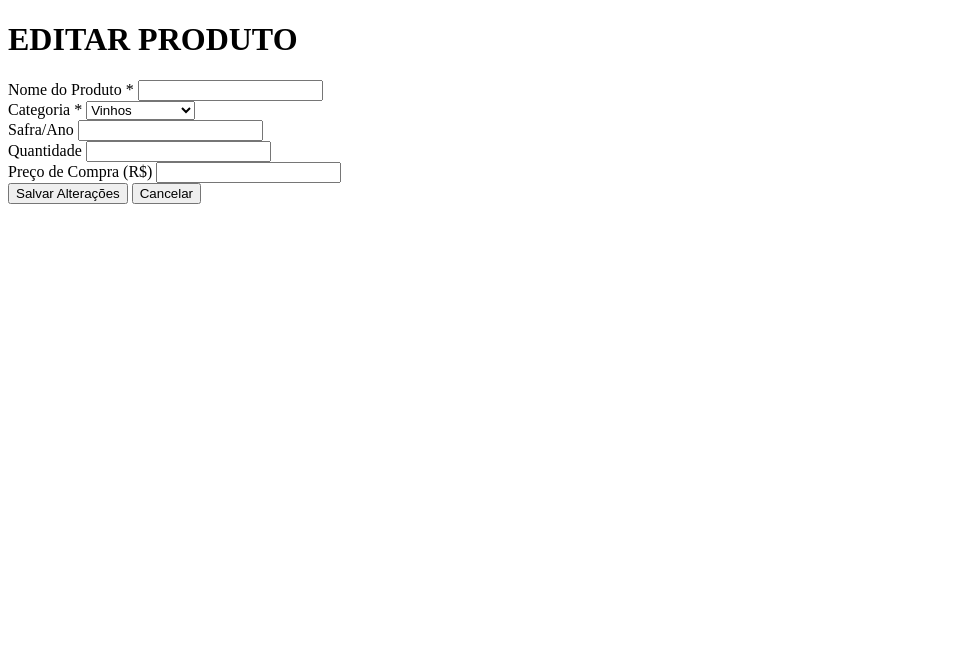
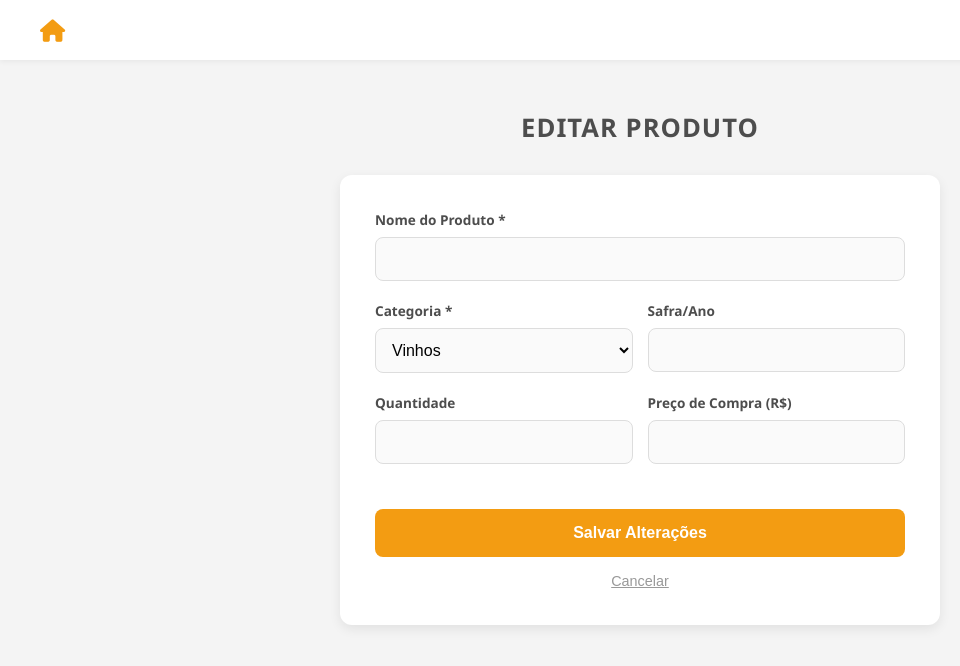
Before and after one commit to YuriAoyagui/ProjetoAdega, a website: page src/views/edit.html in a window 1280 px wide. Shown: the whole page, without its empty margins (0-960 px from the left). Drawn offline with Linux system fonts and the light colour scheme.

Commit message:
refactor: Atualizando as telas edit e historico

```diff
--- a/src/views/edit.html
+++ b/src/views/edit.html
@@ -3,10 +3,12 @@
 <head>
     <meta charset="UTF-8">
     <meta name="viewport" content="width=device-width, initial-scale=1.0">
-    <title>Document</title>
+    <link rel="stylesheet" href="/css/edit.css">
+    <link rel="stylesheet" href="https://cdnjs.cloudflare.com/ajax/libs/font-awesome/6.0.0/css/all.min.css">
+    <title>Editar Produto - Adega</title>
 </head>
 <body>
-     <nav class="navbar">
+    <nav class="navbar">
         <a href="/" class="icon-home" title="Voltar ao Início">
             <i class="fas fa-home"></i>
         </a>
```
Also changed, not shown: src/views/historico.html (+1 -0 lines).
